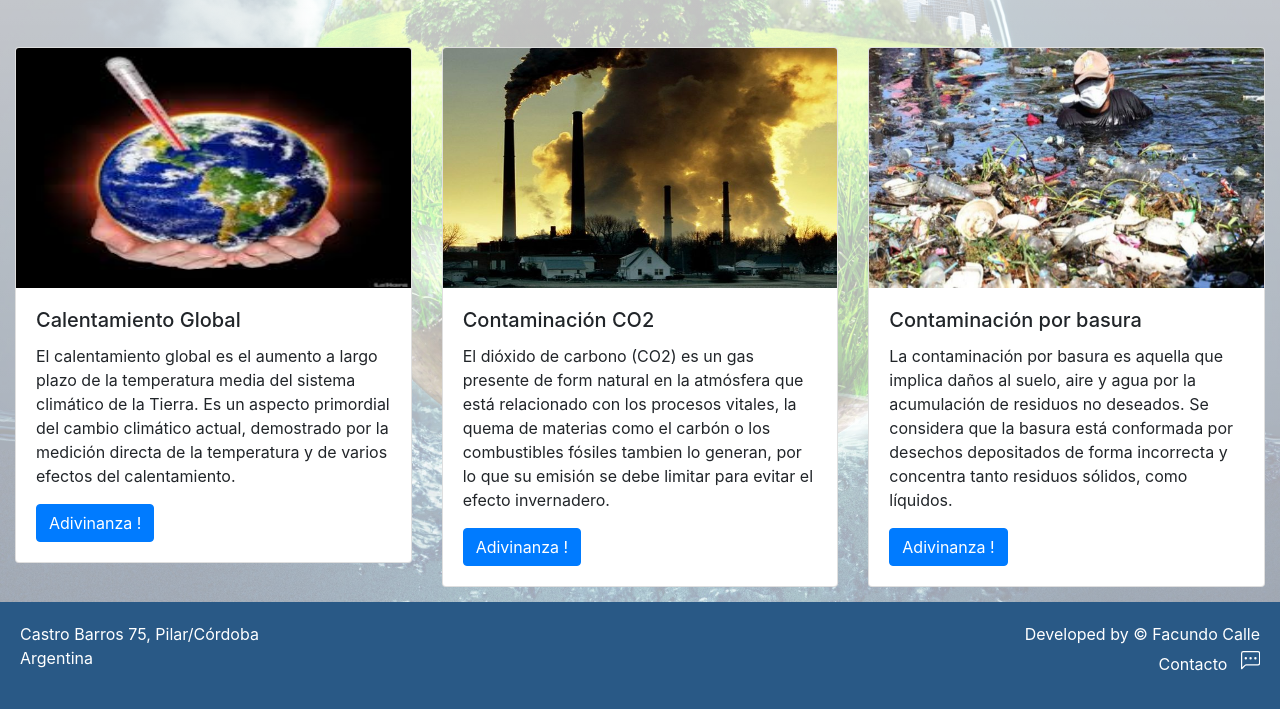
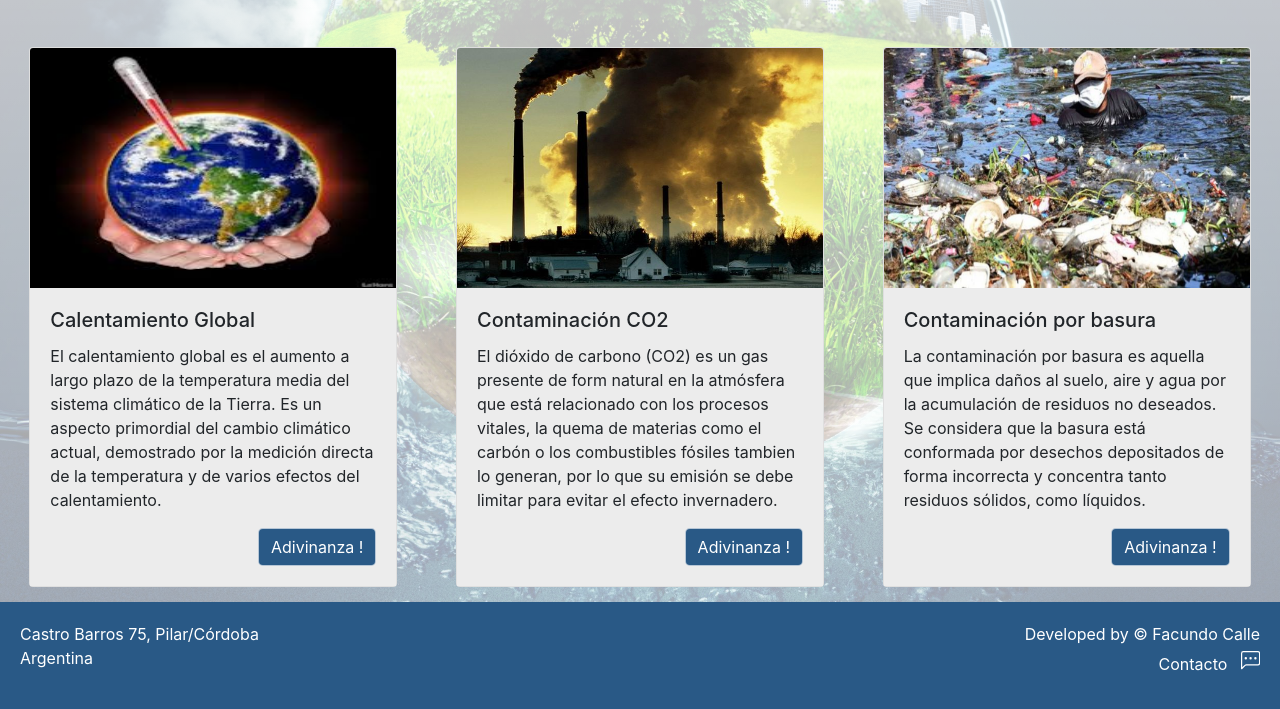
Before and after one commit to facucalle92/safeWorld, a plain HTML site: page sugestions/sugestions.html in a window 1280 px wide. Shown: the part 143-852 px from the top of the page. Drawn offline with nearby package versions, Linux system fonts and the light colour scheme.

Commit message:
mejorando estilos y estructura

```diff
--- a/contact/functions.js
+++ b/contact/functions.js
@@ -1,10 +1,12 @@
 function sendData(){
     if(validate()){
     showAlert("success","Éxito! un email fue enviado a " + document.getElementById("email").value + ".")
-    document.getElementById("apenom").style.border = "0.5px solid #28a745";
-    document.getElementById("email").style.border = "0.5px solid #28a745";
+    document.getElementById("apenom").style.border = "0.5px solid #1d466d";
+    document.getElementById("email").style.border = "0.5px solid #1d466d";
     document.getElementById("apenom").value = "";
     document.getElementById("email").value = "";
+    document.getElementById("phone").value = "";
+    document.getElementById("mensaje").value = "";
     }
 }
 function validate(){
--- a/shared/styles/styles.css
+++ b/shared/styles/styles.css
@@ -62,6 +62,21 @@ body{
     text-decoration-line: none;
     color: #828a92 !important;
 }
+.styledButton{
+    border:1px solid rgba(255, 255, 255, 0.657);
+    padding:.375rem .75rem;
+    border-radius: .30rem;
+    background-color: #295986;
+    color: white;
+}
+.styledButton:hover{
+    background-color: #1d466d;
+    cursor: pointer;
+}
+.buttonContainer{
+    display: flex;
+    justify-content: flex-end;
+}
 @media (max-width: 560px){
     .footerContainer{
         display:flex;
--- a/sugestions/styles.module.css
+++ b/sugestions/styles.module.css
@@ -11,8 +11,11 @@ body{
     margin-top: 50px;
 }
 .card{
-    max-width: 25rem;
+    max-width: 23rem;
 }
 .card > img{
     height: 15rem;
 }
+.card-body{
+    background-color: #ececec;
+}
--- a/sugestions/sugestions.html
+++ b/sugestions/sugestions.html
@@ -46,7 +46,9 @@
                                 demostrado por la medición directa de la temperatura y de varios efectos del calentamiento.
                               </p>
                               <p id="resultWarming"></p>
-                              <a onclick="guessGlobalWarming();" href="#" class="btn btn-primary">Adivinanza !</a>
+                              <div class="buttonContainer">
+                                <button class="styledButton" onclick="guessGlobalWarming();">Adivinanza !</button>
+                              </div>
                             </div>
                           </div>
                     </section>
@@ -63,7 +65,9 @@
                                 tambien lo generan, por lo que su emisión se debe limitar para evitar el efecto invernadero.
                               </p>
                               <p id="resultCO2"></p>
-                              <a onclick="guessCO2();" href="#" class="btn btn-primary">Adivinanza !</a>
+                              <div class="buttonContainer">
+                                <button class="styledButton" onclick="guessCO2();">Adivinanza !</button>
+                              </div>
                             </div>
                           </div>
                     </section>
@@ -80,7 +84,9 @@
                                   concentra tanto residuos sólidos, como líquidos.
                              </p>
                              <p id="resultContamination"></p>
-                             <a onclick="guessContamination();" href="#" class="btn btn-primary">Adivinanza !</a>
+                             <div class="buttonContainer">
+                                <button class="styledButton" onclick="guessContamination();">Adivinanza !</button>
+                              </div>
                             </div>
                           </div>
                     </section>
```
Also changed, not shown: contact/contact.html (+8 -6 lines), contact/styles.module.css (+10 -0 lines).
